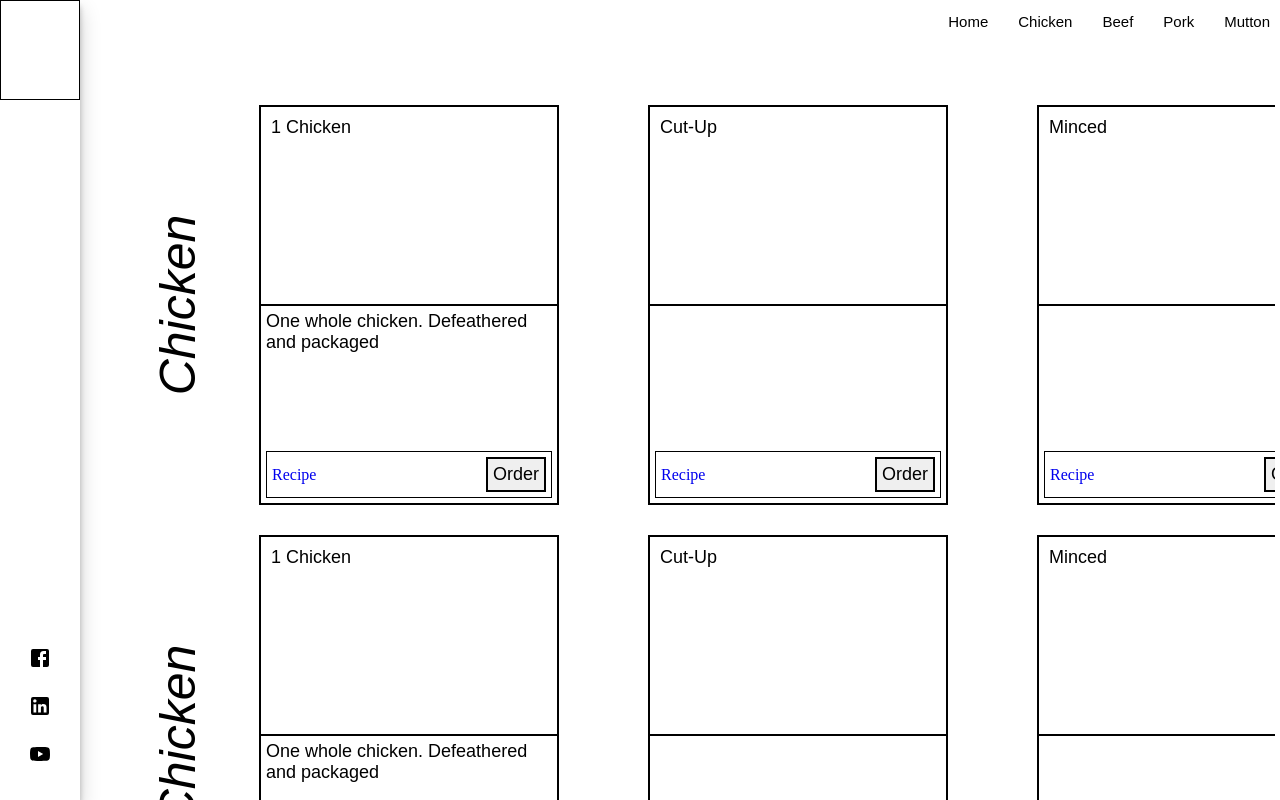
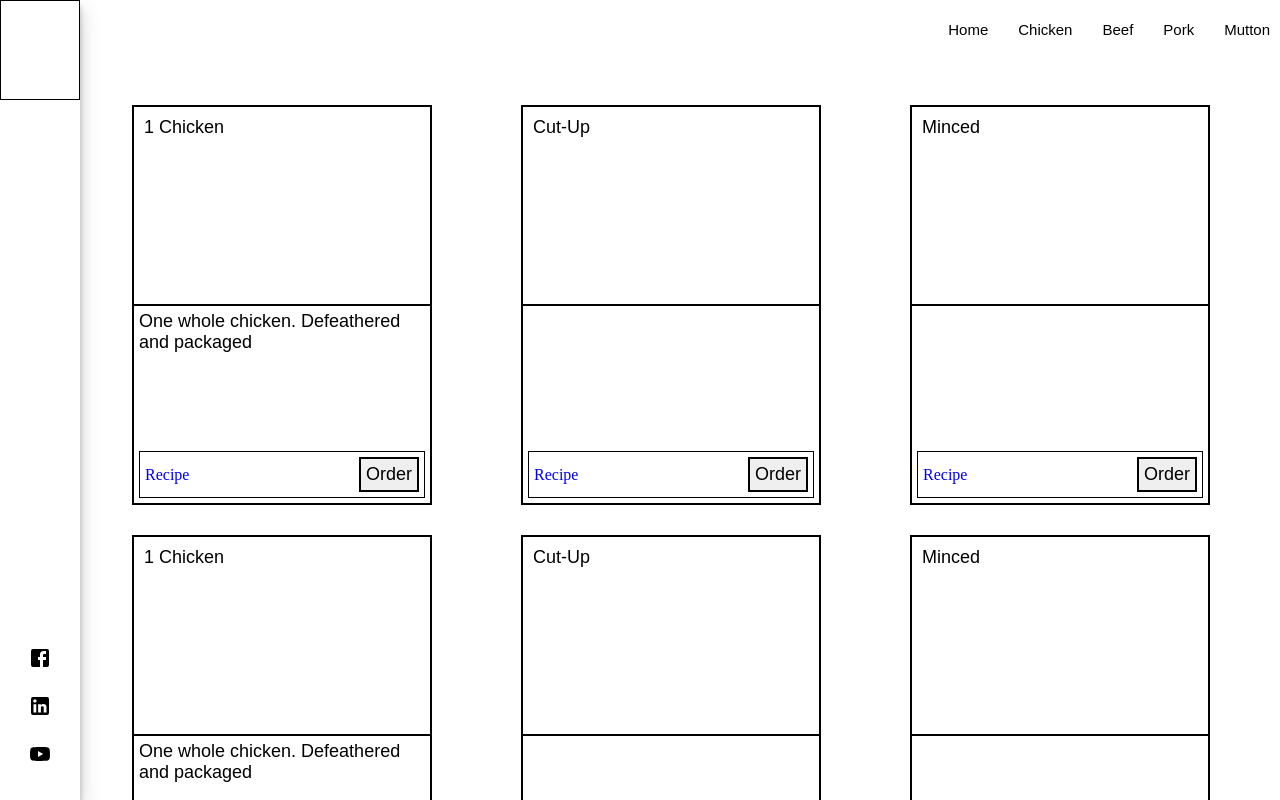
Before and after one commit to Dev-Rook/meat-shop, a React (Create React App) app: page / in a window 1280 px wide. Shown: the top 800 px of the page. Built offline with nearby package versions, Linux system fonts and the light colour scheme.

Commit message:
Removed title

```diff
--- a/src/Components/Racks/Poultry/Poultry.jsx
+++ b/src/Components/Racks/Poultry/Poultry.jsx
@@ -22,7 +22,7 @@ const Poultry = () => {
 
   return (
     <div className={Styles.Container}>
-      <h1 className={Styles.Title}>Chicken</h1>
+      {/* <h1 className={Styles.Title}>Chicken</h1> */}
       <Swiper
         speed={800}
         modules={[Navigation, FreeMode]}
--- a/src/Components/Racks/Poultry/Styles/Poultry.module.css
+++ b/src/Components/Racks/Poultry/Styles/Poultry.module.css
@@ -3,13 +3,13 @@
   position: relative;
   margin: auto;
   margin-right: 0px;
-  width: 80%;
+  width: 90%;
+  transition: 0.5s;
 }
 .Container .Title {
   color: black;
   font-family: sans-serif;
   font-size: 50px;
-  font-weight: 400;
   font-style: italic;
   text-shadow: rgba(255, 255, 255, 0.5) 0px 3px 3px;
   position: absolute;
@@ -89,7 +89,7 @@
   font-size: 18px;
 }
 
-@media only screen and (max-width: 560px) {
+@media only screen and (max-width: 996px) {
   .Container {
     width: 100%;
   }
--- a/src/Components/Racks/Poultry/Styles/Poultry.module.scss
+++ b/src/Components/Racks/Poultry/Styles/Poultry.module.scss
@@ -5,13 +5,15 @@
 
   margin: auto;
   margin-right: 0px;
-  width: 80%;
+  width: 90%;
+
+  transition: .5s;
 
   .Title {
     color: black;
     font-family: sans-serif;
     font-size: 50px;
-    font-weight: 400;
+    // font-weight: 400;
     font-style: italic;
     text-shadow: rgba(255,255,255,0.5) 0px 3px 3px;
 
@@ -127,7 +129,7 @@
   }
 }
 
-@media only screen and (max-width: 560px) {
+@media only screen and (max-width: 996px) {
   .Container {
     width: 100%;
     .Title {
--- a/src/Components/_Nav/Styles/Nav.module.css
+++ b/src/Components/_Nav/Styles/Nav.module.css
@@ -21,7 +21,7 @@ ul {
 .Nav .Brand {
   color: black;
   font-family: sans-serif;
-  font-size: 20px;
+  font-size: 35px;
   font-weight: 400;
   transition: 0.5s;
   opacity: 0;
--- a/src/Components/_Nav/Styles/Nav.module.scss
+++ b/src/Components/_Nav/Styles/Nav.module.scss
@@ -25,7 +25,7 @@ ul {
   .Brand {
     color: black;
     font-family: sans-serif;
-    font-size: 20px;
+    font-size: 35px;
     font-weight: 400;
     transition: 0.5s;
     opacity: 0;
```
Also changed, not shown: 1 other file (tests, documents, lock files or other folders).
